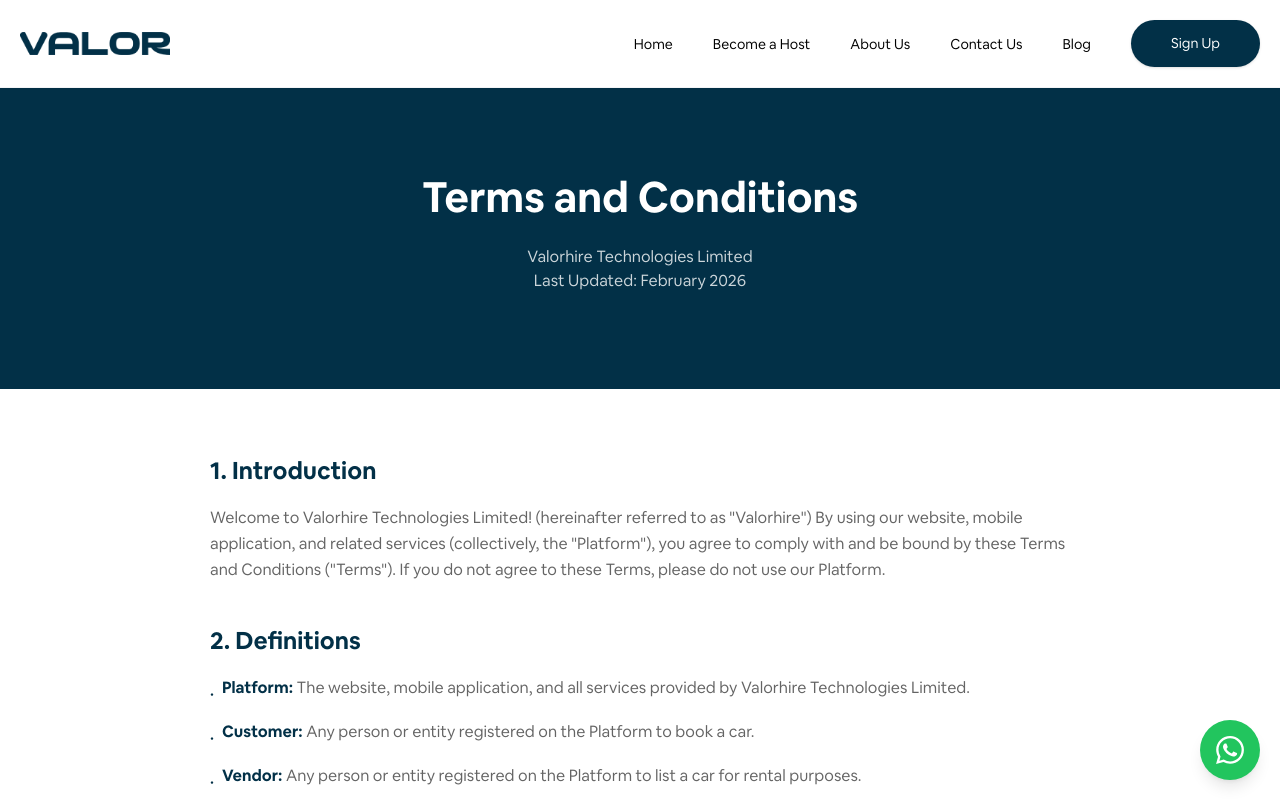
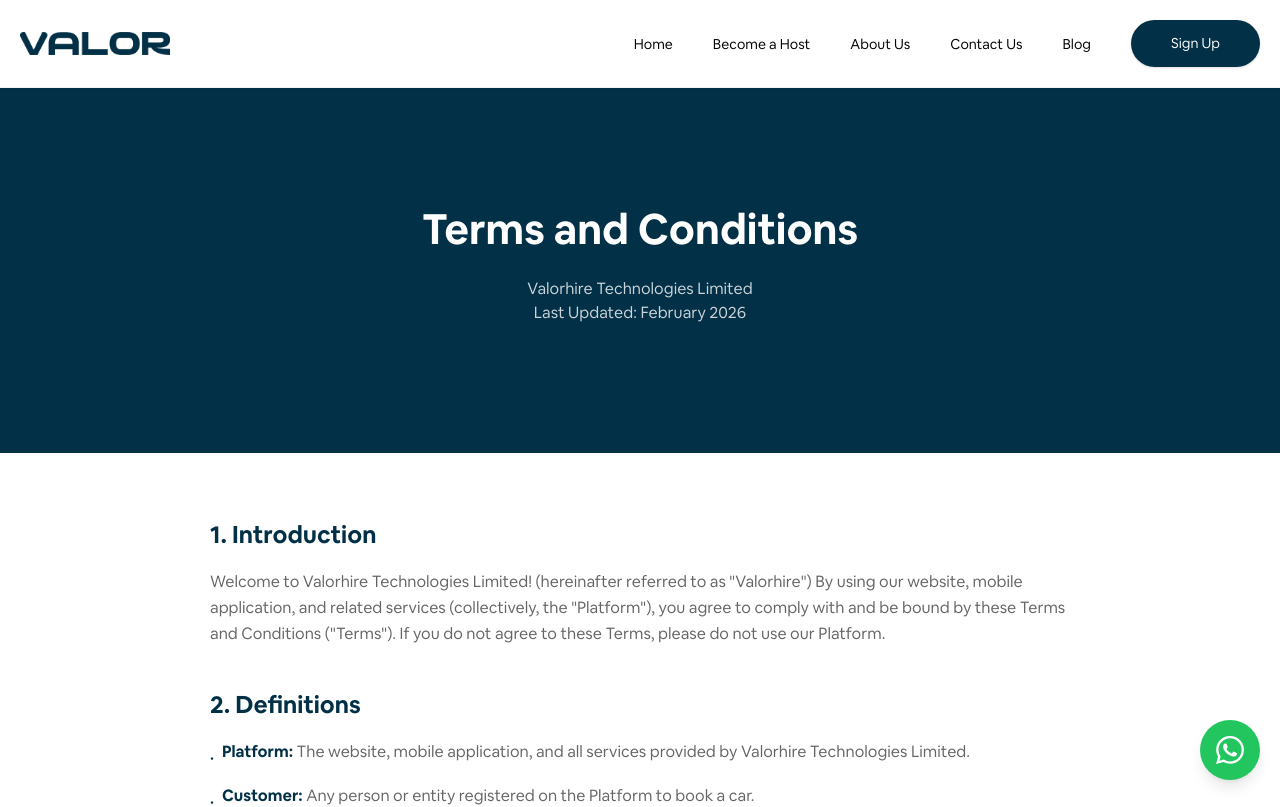
Before and after one commit to Tobbs101/valor-web, a Next.js app: page /terms-and-conditions in a window 1280 px wide. Shown: the top 807 px of the page. Built offline with nearby package versions, Linux system fonts and the light colour scheme.

Commit message:
Chore: terms & cancellation policy layout fix

```diff
--- a/src/cancellation-policy-page/components/cancellation-policy-page-body.tsx
+++ b/src/cancellation-policy-page/components/cancellation-policy-page-body.tsx
@@ -4,7 +4,7 @@
   return (
     <div className="min-h-screen bg-white">
       {/* Header */}
-      <div className="bg-[#023047] py-16 md:py-24">
+      <div className="bg-[#023047] py-20 md:py-32">
         <div className="max-w-[900px] mx-auto px-5 text-center">
           <h1 className="text-[32px] md:text-[42px] font-[700] text-white mb-4">
             Cancellation Policy
--- a/src/cancellation-policy-page/index.tsx
+++ b/src/cancellation-policy-page/index.tsx
@@ -5,7 +5,7 @@
 
 const CancellationPolicyPage = () => {
   return (
-    <PageLayout>
+    <PageLayout className="min-h-screen overflow-x-hidden w-full">
       <CancellationPolicyPageBody />
       <Footer />
     </PageLayout>
--- a/src/terms-page/components/terms-page-body.tsx
+++ b/src/terms-page/components/terms-page-body.tsx
@@ -4,7 +4,7 @@
   return (
     <div className="min-h-screen bg-white">
       {/* Header */}
-      <div className="bg-[#023047] py-16 md:py-24">
+      <div className="bg-[#023047] py-20 md:py-32">
         <div className="max-w-[900px] mx-auto px-5 text-center">
           <h1 className="text-[32px] md:text-[42px] font-[700] text-white mb-4">
             Terms and Conditions
--- a/src/terms-page/index.tsx
+++ b/src/terms-page/index.tsx
@@ -5,7 +5,7 @@
 
 const TermsPage = () => {
   return (
-    <PageLayout>
+    <PageLayout className="min-h-screen overflow-x-hidden w-full">
       <TermsPageBody />
       <Footer />
     </PageLayout>
```
